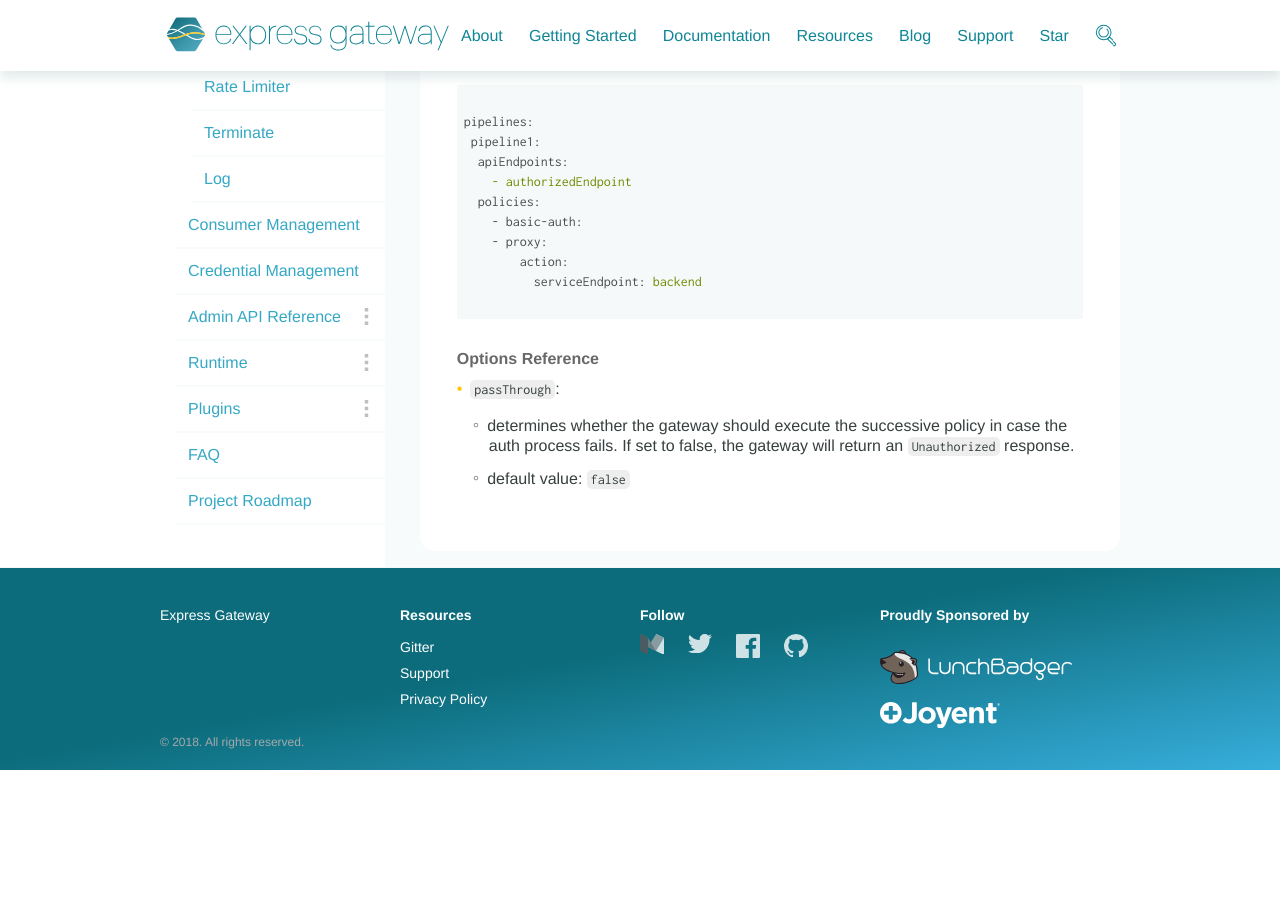
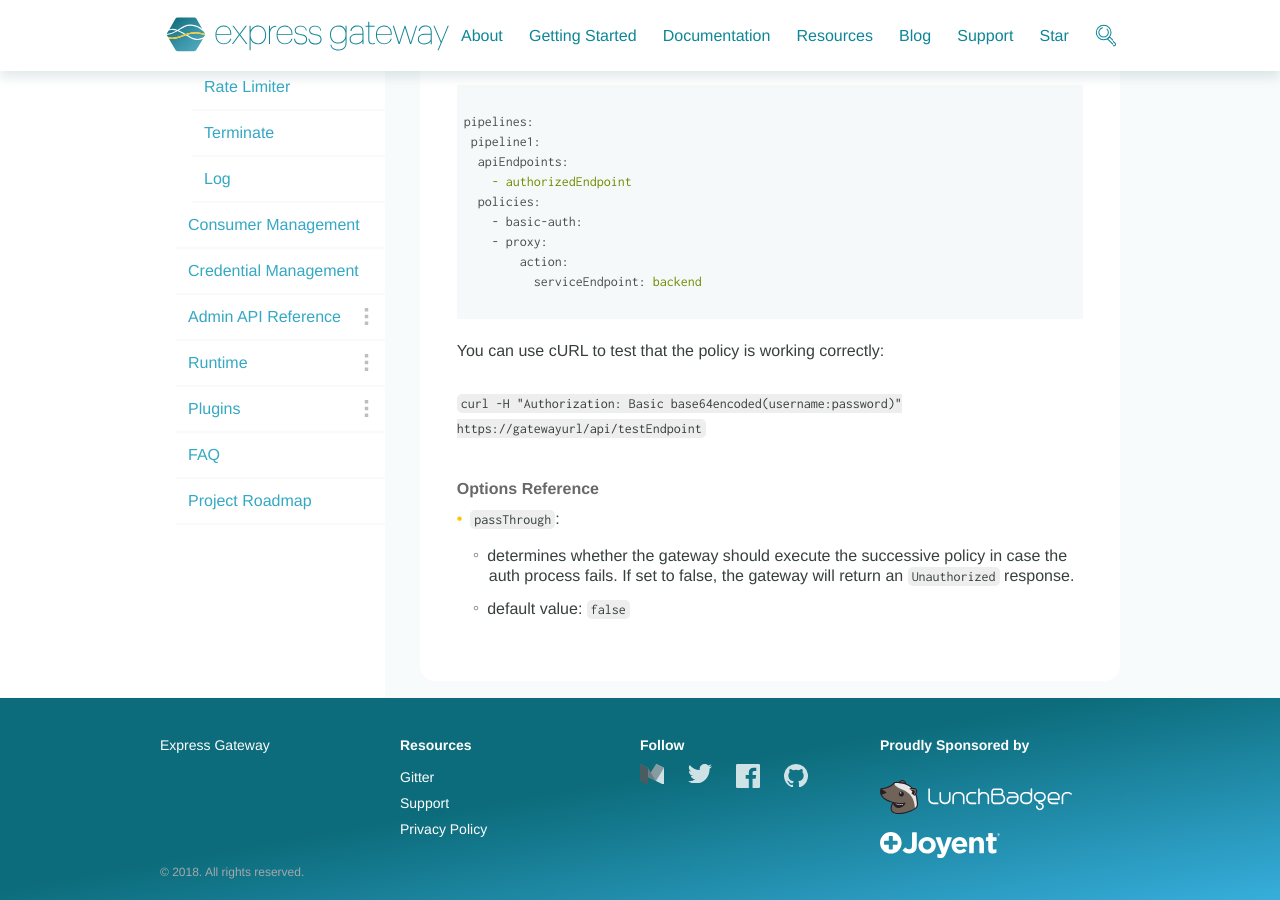
Before and after one commit to ExpressGateway/express-gateway.io, a Jekyll site: the page built from docs/policies/basic-authorization.md, in a window 1280 px wide and 900 px high, scrolled down 860 px. Built offline with Jekyll 4.4.1, drawn with Linux system fonts in a browser that asks for light colours; nearby versions of some CDN libraries; some web fonts are replaced; comment, search, counter and statistics services are not loaded; before the commit the page ends 1630 px from its top, so only the background shows below that.

Commit message:
Add examples on basic and key policy

````diff
--- a/docs/policies/basic-authorization.md
+++ b/docs/policies/basic-authorization.md
@@ -43,6 +43,10 @@ pipelines:
 
 ```
 
+You can use cURL to test that the policy is working correctly:
+
+`curl -H "Authorization: Basic base64encoded(username:password)" https://gatewayurl/api/testEndpoint`
+
 ##### Options Reference
 
 * `passThrough`:
````
Also changed, not shown: docs/policies/key-authorization.md (+4 -0 lines).
